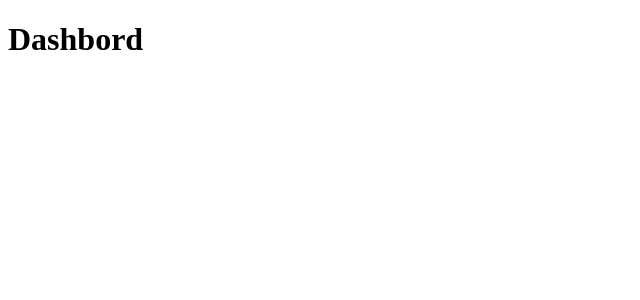
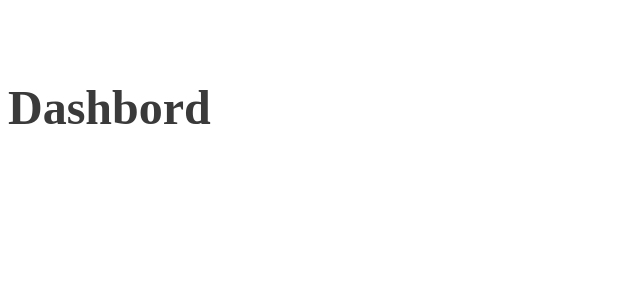
Before and after one commit to aluiziodeveloper/gitcollection, a React (Create React App) app: page / in a window 1280 px wide. Shown: the top 300 px of the page, without its empty margins (0-640 px from the left). Built offline with nearby package versions, Linux system fonts and the light colour scheme.

Commit message:
Estilizacao com styled-components

```diff
--- a/package.json
+++ b/package.json
@@ -14,6 +14,7 @@
     "react-dom": "^17.0.2",
     "react-router-dom": "^5.2.0",
     "react-scripts": "4.0.3",
+    "styled-components": "^5.3.0",
     "typescript": "^4.1.2",
     "web-vitals": "^1.0.1"
   },
@@ -43,6 +44,7 @@
   },
   "devDependencies": {
     "@types/react-router-dom": "^5.1.7",
+    "@types/styled-components": "^5.1.9",
     "@typescript-eslint/eslint-plugin": "^4.23.0",
     "@typescript-eslint/parser": "^4.23.0",
     "eslint": "^7.26.0",
--- a/src/pages/Dashboard/index.tsx
+++ b/src/pages/Dashboard/index.tsx
@@ -1,5 +1,7 @@
 import React from 'react';
 
+import { Title } from './styles';
+
 export const Dashboard: React.FC = () => {
-  return <h1>Dashbord</h1>;
+  return <Title>Dashbord</Title>;
 };
--- /dev/null
+++ b/src/pages/Dashboard/styles.ts
@@ -0,0 +1,9 @@
+import styled from 'styled-components';
+
+export const Title = styled.h1`
+  font-size: 48px;
+  color: #3a3a3a;
+  max-width: 450px;
+  line-height: 56px;
+  margin-top: 80px;
+`;
```
Also changed, not shown: 2 other files (tests, documents, lock files or other folders).
